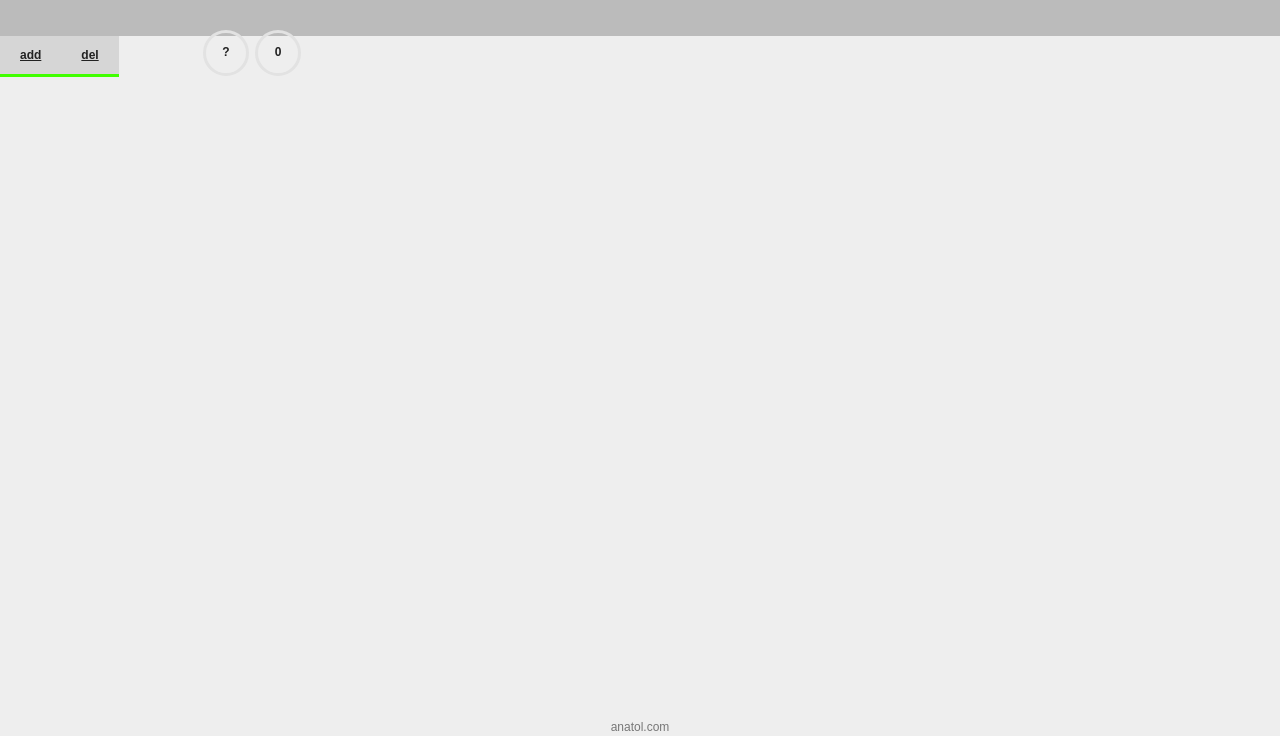
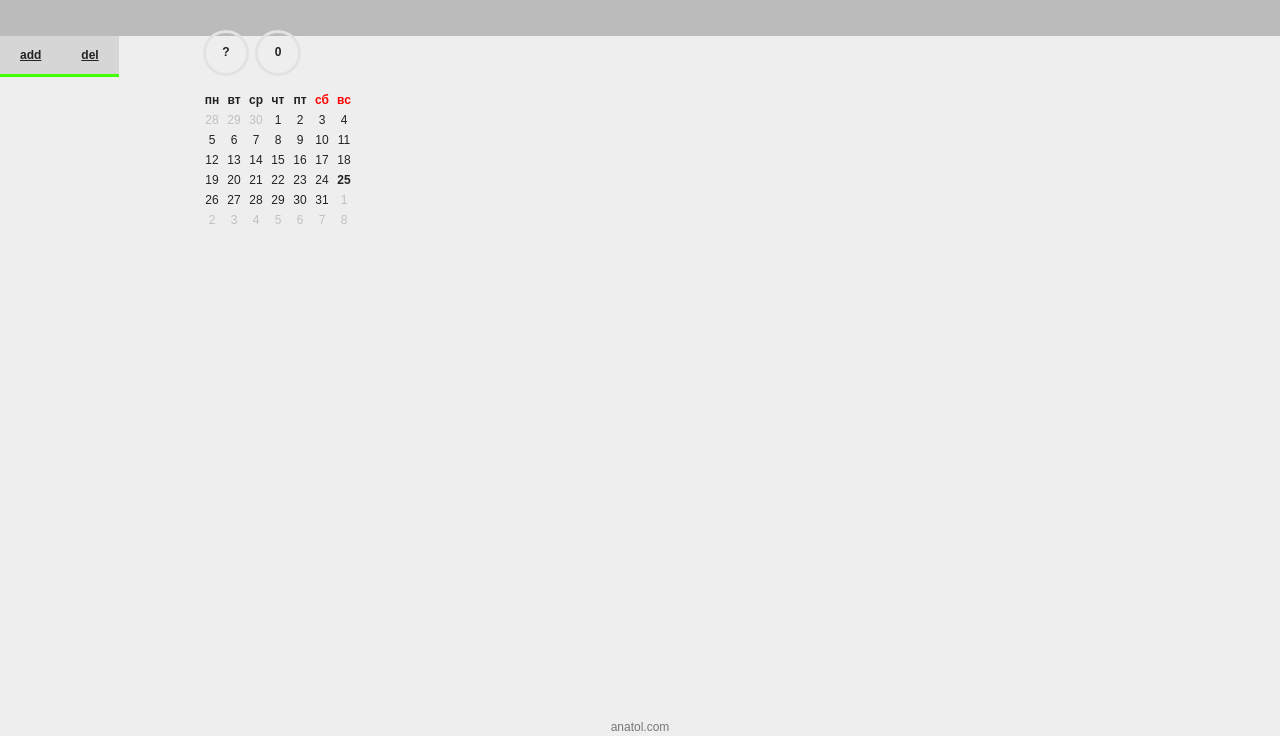
Before and after one commit to anatolcom/aUI, a plain HTML site: page public_html/index.html in a window 1280 px wide. Shown: the part 64-800 px from the top of the page. Drawn offline with Linux system fonts and the light colour scheme.

Commit message:
Calendar

```diff
--- a/public_html/css/style.css
+++ b/public_html/css/style.css
@@ -278,3 +278,39 @@ margin-bottom: 1px;
  line-height: 39px;
  margin: 3px;
 }
+
+
+
+.calendar
+{
+
+}
+.calendar > tr > th,
+.calendar > tr > td
+{
+ text-align: center;
+ width: 20px;
+ cursor: default;
+}
+.calendar > tr > td:hover
+{
+ background-color: #DDD;
+}
+.calendar > tr > td:active
+{
+ background-color: #FFF;
+}
+.calendar > tr > td.current
+{
+ font-weight: bolder;
+}
+.calendar > tr > th.sa,
+.calendar > tr > th.su
+{
+ color: red;
+}
+.calendar > tr > td.prev,
+.calendar > tr > td.next
+{
+ color: silver;
+}
--- a/public_html/index.html
+++ b/public_html/index.html
@@ -170,6 +170,9 @@ and open the template in the editor.
    textCnt.appendTo(resultBlock);
    //console.dir(list);
    //list.onClick(function(){alert("click " + this.data);});
+
+   var calendar = new aUI.Calendar();
+   calendar.appendTo(parent);
   </script>
  </body>
 </html>
--- a/public_html/js/aUI.js
+++ b/public_html/js/aUI.js
@@ -244,7 +244,7 @@ aUI.List.prototype.count = function()
 };
 aUI.List.prototype.item = function(index)
 {
-    var element =  this.getElement().childNodes[index];
+    var element = this.getElement().childNodes[index];
     if (element === undefined) return undefined;// throw new Error("index out of range " + index);
     return element.aui;
 };
@@ -552,3 +552,132 @@ aUI.ScrollList.prototype.topIndex = function(value)
         this.getElement().scrollTop = nodes[value].offsetTop - list.getElement().offsetTop;
     }
 };
+//---------------------------------------------------------------------------
+aUI.Calendar = function Calendar(options)
+{
+    //Опции по умолчанию
+    options = aUI.extend(
+    {
+    }, options);
+    aUI.Element.call(this, options);
+    //Переменные
+//    var that = this;
+    var shortNameDayOfWeekRu = [ "вс", "пн", "вт", "ср", "чт", "пт", "сб" ];
+    var shortNameDayOfWeek = [ "su", "mo", "tu", "we", "th", "fr", "sa" ];
+    var fullNameDayOfWeekRu = [ "воскпесенье", "понедельник", "вторник", "среда", "четверг", "пятница", "суббота" ];
+    //Функции
+    function numToLStr(number, length)
+    {
+        var value = String(number);
+        while (value.length < length) value = "0" + value;
+        return value;
+    }
+
+    //Сборка
+    var date = new Date();
+
+    var array = this.calendarData(date);
+
+    var table = new aUI.Element({ element : "table", class : "calendar" });
+
+    var th = new aUI.Element({ element : "tr" });
+    for (var d = 0; d < 7; d++)
+    {
+        var day = d + 1;
+        if (d === 6) day = 0;
+        var td = new aUI.Element({ element : "th", class : shortNameDayOfWeek[day], text : shortNameDayOfWeekRu[day] });
+        td.appendTo(th);
+    }
+    th.appendTo(table);
+
+    for (var w = 0; w < 6; w++)
+    {
+        var tr = new aUI.Element({ element : "tr" });
+        for (var d = 0; d < 7; d++)
+        {
+            var item = array[(w * 7) + d];
+            var td = new aUI.Button({ element : "td", class : shortNameDayOfWeek[item.dayOfWeek] });
+            if (item.state) td.addClass(item.state);
+            if (item.current) td.addClass("current");
+            td.text(item.day);
+            td.data = new Date(item.year, item.month - 1, item.day);
+            td.appendTo(tr);
+        }
+        tr.appendTo(table);
+    }
+    table.appendTo(this);
+};
+aUI.proto(aUI.Calendar, aUI.Element);
+aUI.Calendar.prototype.calendarData = function(date)
+{
+    function getCountDayInMonth(year, month)
+    {
+        var date = new Date(year, month, 0);
+        return date.getDate();
+    }
+    function getFirsInMonthDayOfWeek(year, month)
+    {
+        var date = new Date(year, month - 1, 1);
+        return date.getDay();
+    }
+
+//    var dayOfWeek = date.getDay();
+    var dayNumber = date.getDate();
+    var monthNumber = date.getMonth() + 1;
+    var yearNumber = date.getFullYear();
+
+    var firstInMonthDayOfWeek = getFirsInMonthDayOfWeek(yearNumber, monthNumber);
+
+    var prevMonthNumber = monthNumber - 1;
+    var prevYearNumber = yearNumber;
+    if (prevMonthNumber === 0)
+    {
+        prevMonthNumber = 12;
+        prevYearNumber--;
+    }
+
+    var nextMonthNumber = monthNumber + 1;
+    var nextYearNumber = yearNumber;
+    if (nextMonthNumber === 13)
+    {
+        nextMonthNumber = 1;
+        nextYearNumber++;
+    }
+
+    var countDayInPrevMonth = getCountDayInMonth(prevYearNumber, prevMonthNumber);
+    var countDayInMonth = getCountDayInMonth(yearNumber, monthNumber);
+
+    var prevCount = firstInMonthDayOfWeek - 1;
+    var prevDIndex = countDayInPrevMonth - prevCount;
+    var nextCount = 42 - prevCount - countDayInMonth;
+
+    var array = [ ];
+
+    for (var q = 0; q < prevCount; q++) array.push({ day : q + prevDIndex + 1, month : prevMonthNumber, year : prevYearNumber, state : "prev" });
+    for (var q = 0; q < countDayInMonth; q++) array.push({ day : q + 1, month : monthNumber, year : yearNumber, state : "" });
+    for (var q = 0; q < nextCount; q++) array.push({ day : q + 1, month : nextMonthNumber, year : nextYearNumber, state : "next" });
+
+    var dayOfWeekCounter = 1;
+
+    var now = new Date();
+
+//    console.log(now.getDate(), now.getMonth() + 1, now.getYear());
+//    console.log(typeof array[28].day, array[28].day, array[28].day === now.getDate());
+
+    for (var q = 0; q < array.length; q++)
+    {
+        var item = array[q];
+        //if (item.day === now.getDate() && item.month === now.getMonth() + 1 && item.year === now.getYear()) item.current = true;
+        if (item.day === now.getDate()) item.current = true;
+        if (dayOfWeekCounter === 7) dayOfWeekCounter = 0;
+        item.dayOfWeek = dayOfWeekCounter;
+        dayOfWeekCounter++;
+    }
+//    console.log(array[28].current);
+
+    return array;
+
+};
+
+
+//---------------------------------------------------------------------------
```
